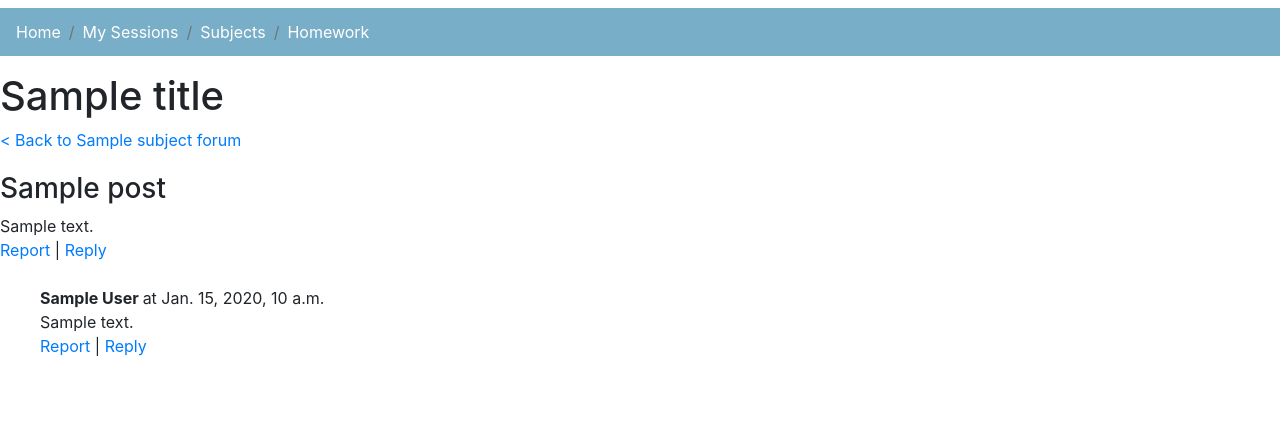
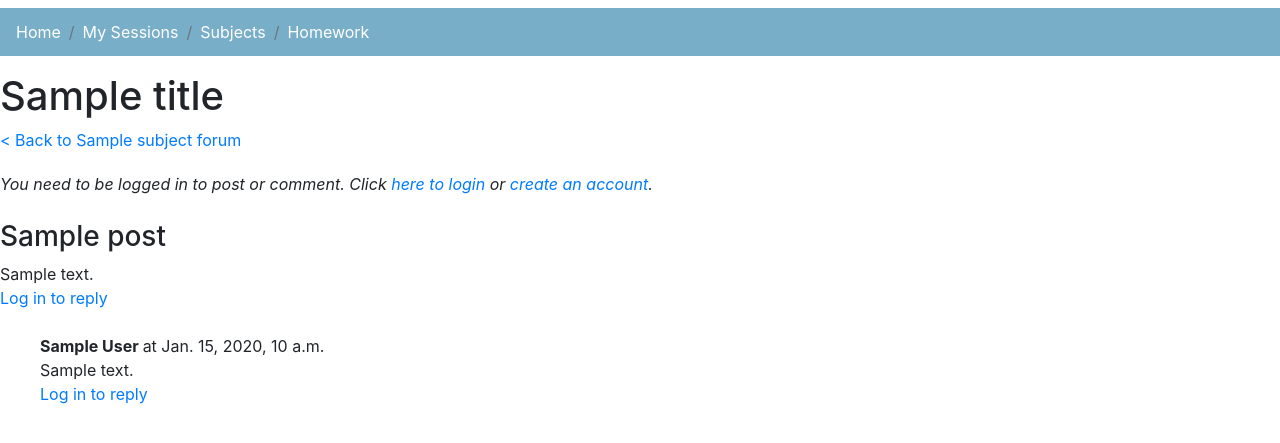
Before and after one commit to jeury301/classmo, a Django app: template discussions/templates/discussions/comments/list.html in a window 1280 px wide. Shown: the part 48-491 px from the top of the page. Run offline with Django 3.2, Linux system fonts and the light colour scheme; the template is opened without the code that fills it: most values are stand-ins (such as "Sample title", 1, 10 or a date in 2020); some libraries are stand-ins or nearby versions.

Commit message:
Modify discussion templates

```diff
--- a/discussions/templates/discussions/comments/list.html
+++ b/discussions/templates/discussions/comments/list.html
@@ -9,6 +9,15 @@
     <div class="discuss-topnav">
         <a href="{% url 'list_posts' post.subject.id %}">< Back to {{post.subject.name}} forum</a>
     </div>
+
+    {% if not user.is_authenticated %}
+    <div>
+        <em>
+        You need to be logged in to post or comment.  Click <a href="{% url 'login' %}">here to login</a> or <a href="#">create an account</a>.
+        </em>
+    </div>
+    <br/>
+    {% endif %}
 
     {% include "discussions/elements/post_view_controls.html" %}
 
@@ -41,15 +50,25 @@
                 <div>
                     {{comment.comment.body}}
                 </div>
+
+
+                {% if user.is_authenticated%}
                 <div>
-                    <a href="#">Report</a> | <a href="{% url 'new_child' comment.comment.id %}">Reply</a>
+                    <a href="#">Report</a>
+                    |
+                    <a href="{% url 'new_child' comment.comment.id %}">Reply</a>
                 </div>
+                {% else %}
+                <div>
+                    <a href="{% url 'login' %}">Log in to reply</a>
+                </div>
+                {% endif %}
             </li>
 
         {% endfor %}
         </ul>
     {% else %}
-        Looks like there's no comments yet.
+        Looks like there's no comments here yet.
         <a href="{% url 'new_top' post.id %}">Why not post the first?</a>
     {% endif %}
 
--- a/discussions/templates/discussions/elements/post_view_controls.html
+++ b/discussions/templates/discussions/elements/post_view_controls.html
@@ -6,8 +6,16 @@
     <div>
         {{post.body}}
     </div>
+    {% if user.is_authenticated %}
     <div>
-        <a href="#">Report</a> | <a href="{% url 'new_top' post.id %}">Reply</a>
+        <a href="#">Report</a>
+        |
+        <a href="{% url 'new_top' post.id %}">Reply</a>
     </div>
+    {% else %}
+    <div>
+        <a href="{% url 'login' %}">Log in to reply</a>
+    </div>
+    {% endif %}
 </div>
 <br/>
--- a/discussions/templates/discussions/posts/new_post.html
+++ b/discussions/templates/discussions/posts/new_post.html
@@ -7,7 +7,10 @@
 
 <form action="{% url 'new_post' subject.id %}" method="post">
     {% csrf_token %}
-    {{ form }}
+    <table>
+    {{ form.as_table }}
+    </table>
+    <br/>
     <input type="submit" value="Submit" />
 </form>
 
--- a/discussions/views/comments.py
+++ b/discussions/views/comments.py
@@ -1,4 +1,5 @@
 """comments.py - Views for child comments"""
+from django.contrib.auth.decorators import login_required
 from django.http import HttpResponse, HttpResponseRedirect
 from django.shortcuts import get_object_or_404, render
 from django.urls import reverse
@@ -20,6 +21,7 @@ def detail_comment(request, comment_id):
     return HttpResponse("Hello from detail_comment")
 
 
+@login_required
 def new_top_comment(request, post_id):
     post = get_object_or_404(Post, id=post_id)
     # if this is a POST request we need to process the form data
@@ -45,6 +47,8 @@ def new_top_comment(request, post_id):
     }
     return render(request, 'discussions/comments/new_top_comment.html', context)
 
+
+@login_required
 def new_child_comment(request, comment_id):
     parent = get_object_or_404(Comment, id=comment_id)
     # if this is a POST request we need to process the form data
--- a/discussions/views/posts.py
+++ b/discussions/views/posts.py
@@ -1,4 +1,5 @@
 """posts.py - Views for top-level posts (parentless comments)"""
+from django.contrib.auth.decorators import login_required
 from django.http import HttpResponse, HttpResponseRedirect
 from django.shortcuts import get_object_or_404, render
 from django.urls import reverse
@@ -25,6 +26,7 @@ def list_posts(request, subject_id):
     }
     return render(request, 'discussions/posts/list.html', context)
 
+@login_required
 def new_post(request, subject_id):
     subj = get_object_or_404(Subject, id=subject_id)
     # if this is a POST request we need to process the form data
--- a/schedules/urls.py
+++ b/schedules/urls.py
@@ -6,7 +6,7 @@ app_name='schedules'
 
 urlpatterns = [
     path('', users.index, name='index'),
-    path('register/',users.register,name='register'),
+    path('register/', users.register, name='register'),
     #path('new_user/',users.new_user,name='new_user'),
     path('subjects/',subjects.subjects,name='subjects'),
     #redundant after merge with jeury's view
```
Also changed, not shown: discussions/templates/discussions/posts/list.html (+15 -1 lines).
